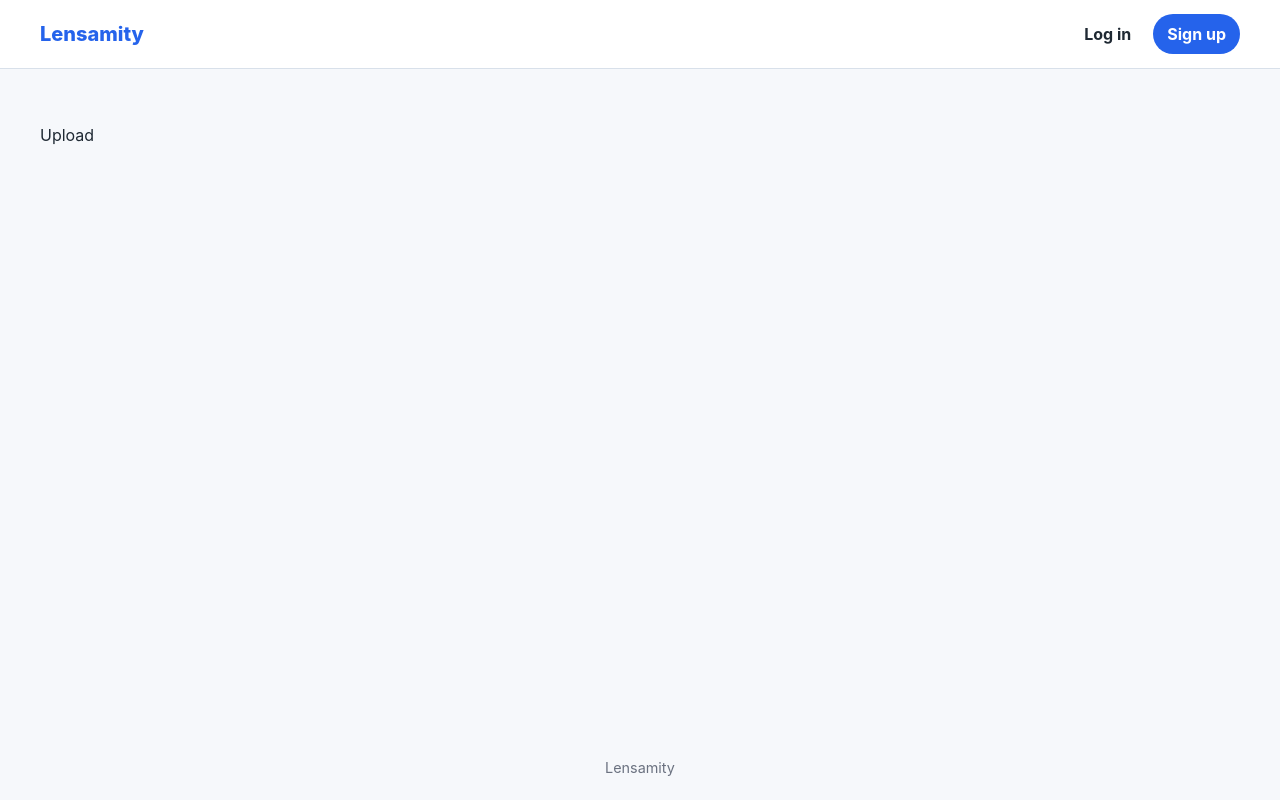
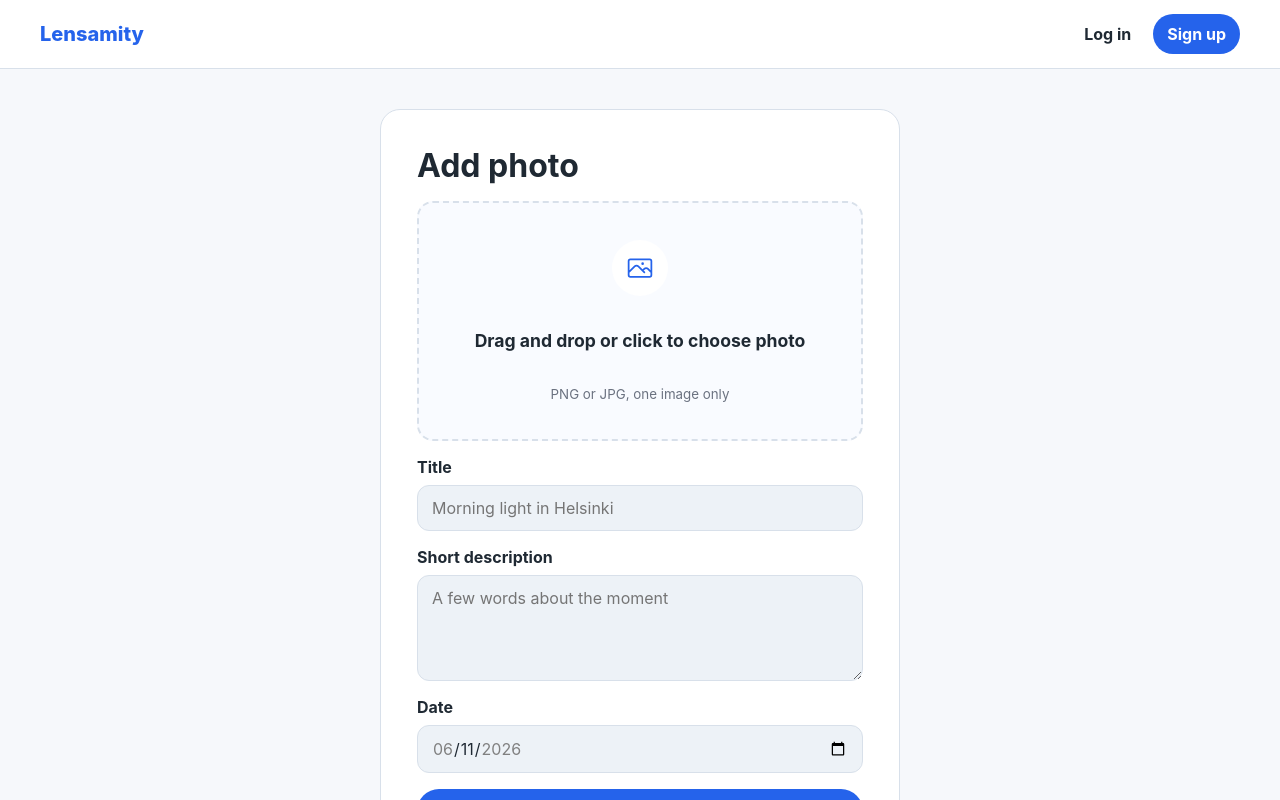
Before and after one commit to ipersids/lens-amity-app, a React (Vite) app in the folder client-web/: page /upload in a window 1280 px wide. Shown: the top 800 px of the page. Built offline with nearby package versions, Linux system fonts and the light colour scheme; no server answers.

Commit message:
Add photo upload page skeleton

```diff
--- a/client-web/src/App.tsx
+++ b/client-web/src/App.tsx
@@ -1,5 +1,6 @@
 import { Route, Routes } from "react-router";
 import Layout from "./features/Layout";
+import AddPhotoPage from "./pages/AddPhotoPage";
 import AuthPage from "./pages/AuthPage";
 
 function App() {
@@ -10,7 +11,7 @@ function App() {
           <Route path="/" element={<p>APP</p>} />
           <Route path="/login" element={<AuthPage mode="login" />} />
           <Route path="/signup" element={<AuthPage mode="signup" />} />
-          <Route path="/upload" element={<p>Upload</p>} />
+          <Route path="/upload" element={<AddPhotoPage />} />
         </Route>
       </Routes>
     </div>
--- /dev/null
+++ b/client-web/src/pages/AddPhotoPage.tsx
@@ -0,0 +1,131 @@
+import { PhotoIcon } from "@heroicons/react/24/outline";
+import { type ChangeEventHandler, type DragEventHandler, useEffect, useMemo, useState } from "react";
+
+const DATE_ERROR = "Date must be within the last 7 days.";
+
+const toDateInputValue = (date: Date) => {
+  const year = date.getFullYear();
+  const month = String(date.getMonth() + 1).padStart(2, "0");
+  const day = String(date.getDate()).padStart(2, "0");
+
+  return `${year}-${month}-${day}`;
+};
+
+const getDateRange = () => {
+  const today = new Date();
+  const weekAgo = new Date(today);
+  weekAgo.setDate(today.getDate() - 7);
+
+  return {
+    max: toDateInputValue(today),
+    min: toDateInputValue(weekAgo),
+  };
+};
+
+const AddPhotoPage = () => {
+  const { min: minDate, max: maxDate } = useMemo(getDateRange, []);
+  const [fileName, setFileName] = useState<string>("");
+  const [previewUrl, setPreviewUrl] = useState<string>("");
+  const [isDragging, setIsDragging] = useState<boolean>(false);
+  const [photoDate, setPhotoDate] = useState<string>(maxDate);
+  const [dateError, setDateError] = useState<string>("");
+
+  useEffect(() => {
+    return () => {
+      if (previewUrl) {
+        URL.revokeObjectURL(previewUrl);
+      }
+    };
+  }, [previewUrl]);
+
+  const selectFile = (file?: File) => {
+    if (file?.type.startsWith("image/")) {
+      setFileName(file.name);
+      setPreviewUrl(URL.createObjectURL(file));
+    }
+  };
+
+  const handleFileChange: ChangeEventHandler<HTMLInputElement> = (event) => {
+    selectFile(event.target.files?.[0]);
+  };
+
+  const handleDragOver: DragEventHandler<HTMLLabelElement> = (event) => {
+    event.preventDefault();
+    setIsDragging(true);
+  };
+
+  const handleDrop: DragEventHandler<HTMLLabelElement> = (event) => {
+    event.preventDefault();
+    setIsDragging(false);
+    selectFile(event.dataTransfer.files[0]);
+  };
+
+  const handleDateChange: ChangeEventHandler<HTMLInputElement> = (event) => {
+    const value = event.target.value;
+
+    setPhotoDate(value);
+    setDateError(value < minDate || value > maxDate ? DATE_ERROR : "");
+  };
+
+  return (
+    <section className="add-photo-page">
+      <form className="add-photo-form">
+        <h1>Add photo</h1>
+
+        <label
+          className={`photo-upload-area${isDragging ? " dragging" : ""}`}
+          onDragOver={handleDragOver}
+          onDragLeave={() => setIsDragging(false)}
+          onDrop={handleDrop}
+        >
+          {previewUrl ? (
+            <img src={previewUrl} alt="" />
+          ) : (
+            <span className="photo-upload-icon">
+              <PhotoIcon aria-hidden="true" />
+            </span>
+          )}
+
+          <strong>{fileName || "Drag and drop or click to choose photo"}</strong>
+          <small>{fileName ? "Click or drop another image to replace it" : "PNG or JPG, one image only"}</small>
+          <input type="file" accept="image/*" onChange={handleFileChange} />
+        </label>
+
+        <label>
+          Title
+          <input type="text" name="title" placeholder="Morning light in Helsinki" />
+        </label>
+
+        <label>
+          Short description
+          <textarea name="description" placeholder="A few words about the moment" rows={4} />
+        </label>
+
+        <label>
+          Date
+          <input
+            type="date"
+            name="date"
+            min={minDate}
+            max={maxDate}
+            value={photoDate}
+            onChange={handleDateChange}
+            aria-invalid={!!dateError}
+            aria-describedby={dateError ? "photo-date-error" : undefined}
+          />
+          {dateError && (
+            <span id="photo-date-error" className="auth-error">
+              {dateError}
+            </span>
+          )}
+        </label>
+
+        <button type="button" disabled={!!dateError}>
+          Add photo
+        </button>
+      </form>
+    </section>
+  );
+};
+
+export default AddPhotoPage;
--- a/client-web/src/styles/style.css
+++ b/client-web/src/styles/style.css
@@ -33,6 +33,11 @@ a {
 button,
 input {
   font: inherit;
+}
+
+textarea {
+  font: inherit;
+  resize: vertical;
 }
 
 .app,
@@ -277,6 +282,132 @@ footer {
   font-size: 0.9rem;
 }
 
+.add-photo-page {
+  display: grid;
+  place-items: center;
+}
+
+.add-photo-form {
+  display: grid;
+  gap: 16px;
+  width: min(100%, 520px);
+  border: 1px solid var(--border);
+  border-radius: 20px;
+  padding: clamp(22px, 5vw, 36px);
+  background: var(--surface);
+}
+
+.add-photo-form h1 {
+  margin: 0;
+  font-size: 2rem;
+}
+
+.add-photo-form label {
+  display: grid;
+  gap: 8px;
+  font-weight: 700;
+}
+
+.add-photo-form input,
+.add-photo-form textarea {
+  width: 100%;
+  border: 1px solid var(--border);
+  border-radius: 12px;
+  padding: 12px 14px;
+  background: var(--surface-muted);
+  color: var(--text);
+  font-weight: 400;
+  outline: none;
+}
+
+.add-photo-form input:focus,
+.add-photo-form textarea:focus {
+  border-color: var(--primary);
+  background: var(--surface);
+}
+
+.photo-upload-area {
+  position: relative;
+  place-items: center;
+  min-height: 240px;
+  border: 2px dashed var(--border);
+  border-radius: 16px;
+  padding: 24px;
+  background: #f9fbff;
+  color: var(--muted);
+  text-align: center;
+  cursor: pointer;
+  transition:
+    background 160ms ease,
+    border-color 160ms ease;
+}
+
+.photo-upload-area:hover,
+.photo-upload-area.dragging {
+  border-color: var(--primary);
+  background: var(--surface);
+}
+
+.photo-upload-area input {
+  position: absolute;
+  width: 1px;
+  height: 1px;
+  overflow: hidden;
+  clip: rect(0 0 0 0);
+  clip-path: inset(50%);
+  white-space: nowrap;
+}
+
+.photo-upload-area img {
+  width: 100%;
+  max-height: 220px;
+  border-radius: 12px;
+  object-fit: cover;
+}
+
+.photo-upload-icon {
+  display: grid;
+  width: 56px;
+  height: 56px;
+  place-items: center;
+  border-radius: 50%;
+  background: var(--surface);
+  color: var(--primary);
+}
+
+.photo-upload-icon svg {
+  width: 28px;
+}
+
+.photo-upload-area strong {
+  color: var(--text);
+  font-size: 1.1rem;
+}
+
+.photo-upload-area small {
+  font-weight: 400;
+}
+
+.add-photo-form button {
+  min-height: 44px;
+  border: 0;
+  border-radius: 999px;
+  padding: 0 18px;
+  background: var(--primary);
+  color: #ffffff;
+  font-weight: 800;
+  cursor: pointer;
+}
+
+.add-photo-form button:hover {
+  background: var(--primary-hover);
+}
+
+.add-photo-form button:disabled {
+  cursor: not-allowed;
+  opacity: 0.7;
+}
+
 @media (max-width: 560px) {
   .site-header {
     flex-wrap: wrap;
```
